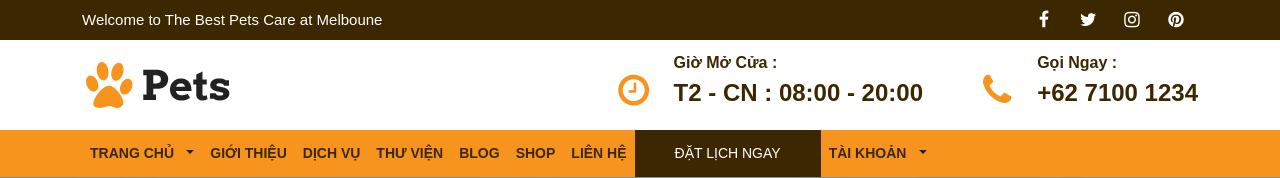
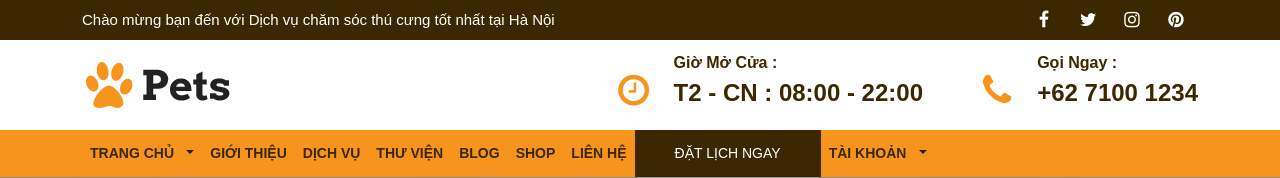
Before and after one commit to anhtu4156/DuAn1, a PHP site: page / in a window 1280 px wide. Shown: the top 178 px of the page. Run offline with PHP 8.4, Linux system fonts and the light colour scheme; data comes from the database, SQL or seed files in the repository; data that the repository does not hold is empty; some libraries are stand-ins or nearby versions.

Commit message:
hederxong

```diff
--- a/view/component/header.php
+++ b/view/component/header.php
@@ -68,7 +68,7 @@
 			<div class="container">
 				<div class="row align-items-center">
 					<div class="col-sm-6 col-md-6">
-						<p class="mb-0">Welcome to The Best Pets Care at Melboune</p>
+						<p class="mb-0">Chào mừng bạn đến với Dịch vụ chăm sóc thú cưng tốt nhất tại Hà Nội </p>
 					</div>
 
 					<div class="col-sm-6 col-md-6">
@@ -98,7 +98,7 @@
 						</div>
 						<div class="body-content">
 							<div class="heading">Giờ Mở Cửa :</div>
-							T2 - CN : 08:00 - 20:00
+							T2 - CN : 08:00 - 22:00
 						</div>
 					</div>
 					<!-- INFO 2 -->
```
